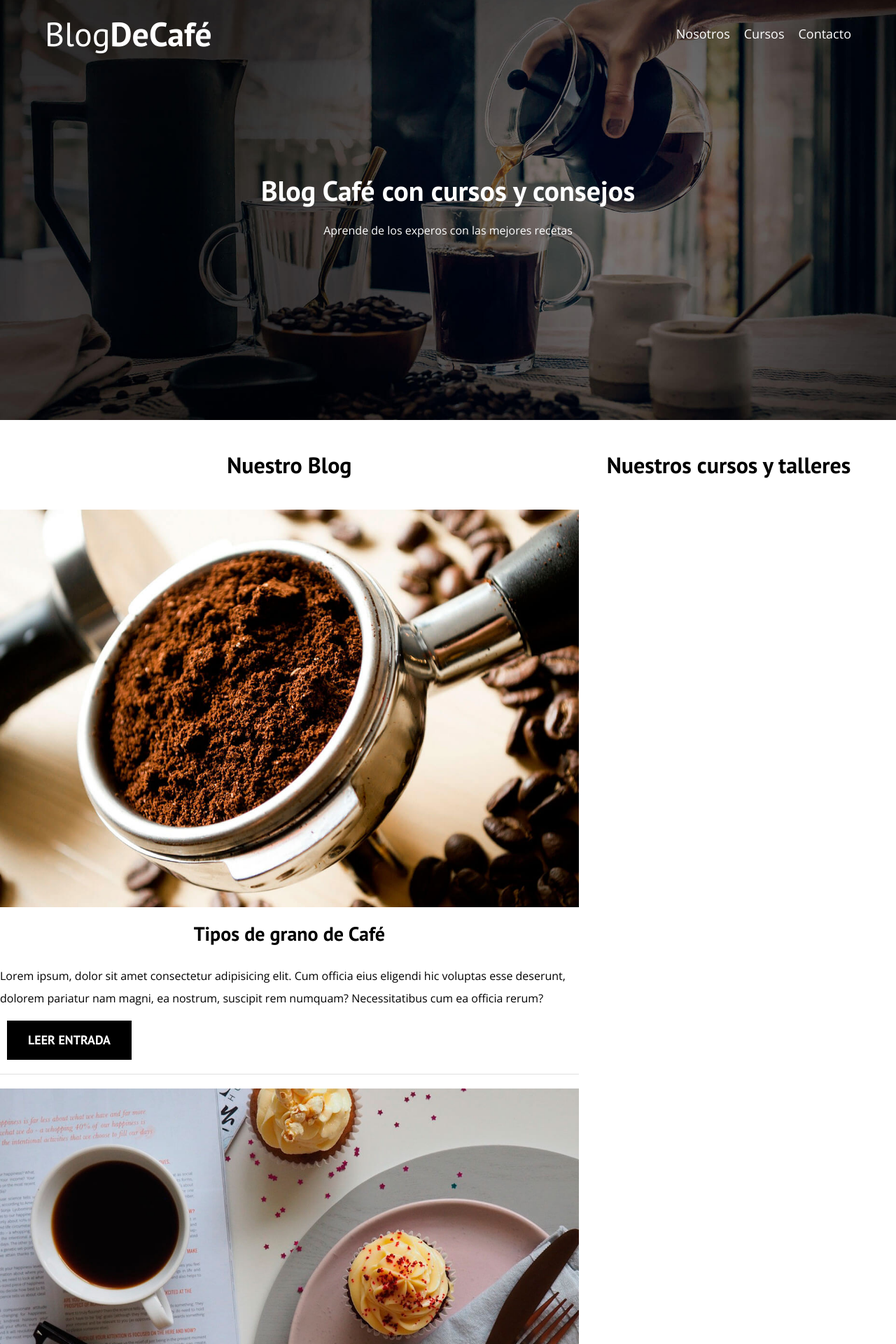
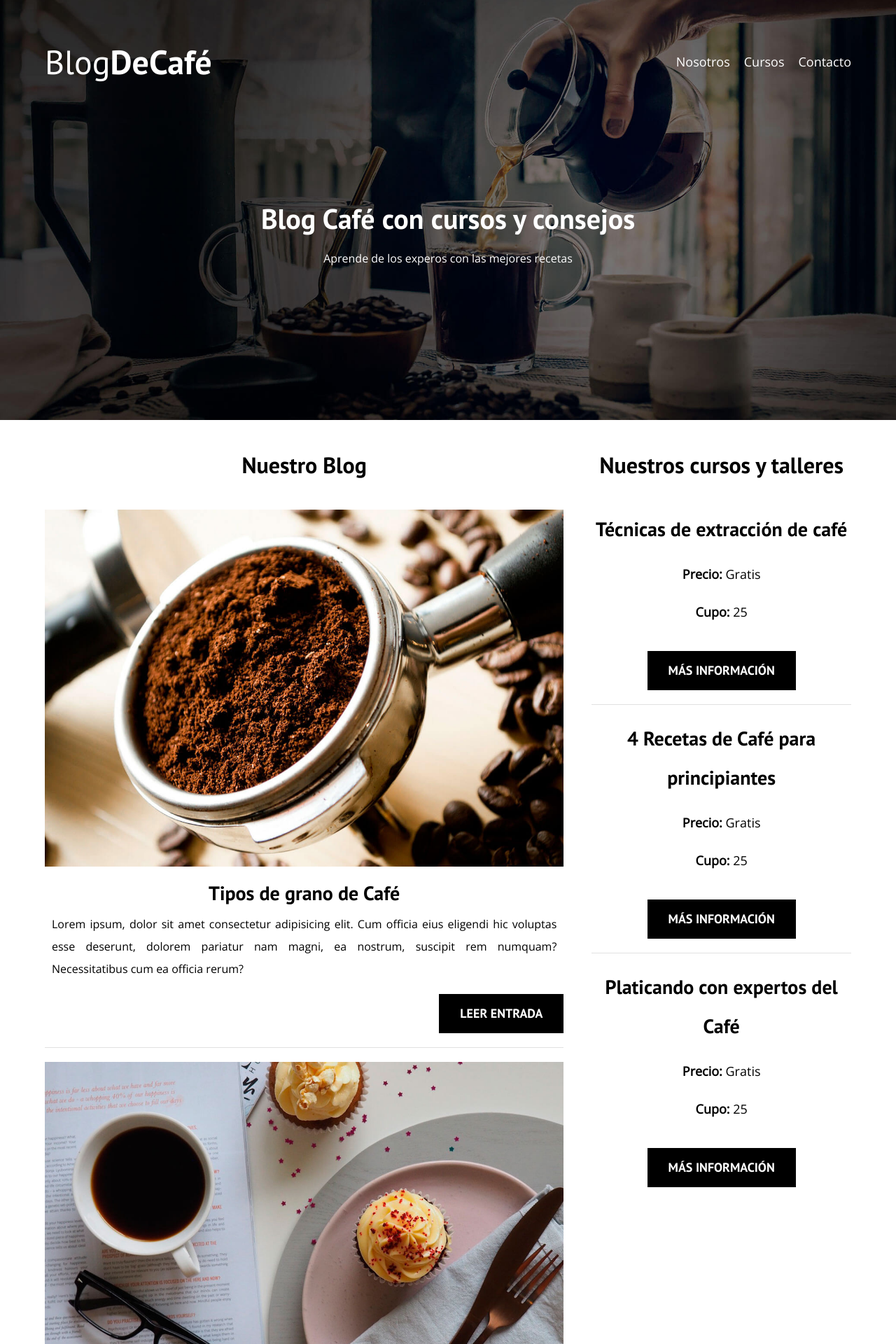
Before and after one commit to KevinMed25/CursoWeb, a PHP site: page / in a window 1280 px wide. Shown: the top 1920 px of the page at 70% size. Run offline with PHP 8.4, Linux system fonts and the light colour scheme.

Commit message:
Página principal del blog café

```diff
--- a/Blog_Café/css/styles.css
+++ b/Blog_Café/css/styles.css
@@ -23,9 +23,10 @@ body {
     line-height: 2; /*Interlineado*/
 }
 .contenedor {
-    max-width: 120rem;
-    width: 90%;
-    margin: 0 auto; /*0 vertical auto horizontal*/
+    /* max-width: 120rem; */
+     /* width: 90%; */
+    width: min(90%, 120rem); /*Aplica el menor entre ambos*/
+    margin: 0 auto; /*0 vertical auto horizontal */
 }
 a {
     text-decoration: none;
@@ -91,6 +92,7 @@ img {
         display:flex;
         justify-content: space-between; /*Alinear horizontalmente*/
         align-items: center;    /*Alinear verticalmente*/
+        padding-top: 4rem;
     }
 }
 
@@ -118,6 +120,7 @@ img {
     text-align: center;
     font-size: 1.8rem;
     color: var(--blanco);
+    padding: 0.5rem 0;
 }
 
 /* Principal-Blog: */
@@ -131,6 +134,7 @@ img {
 .entrada {
     border-bottom: 0.1rem solid var(--colorBorde);
     margin-bottom: 2rem;
+
 }
 /* Para eliminar el borde de la ultima entrada */
 .entrada:last-of-type {/*El último de este tipo*/
@@ -140,7 +144,7 @@ img {
 .boton {
     display: block;
     padding: 1rem 3rem;
-    margin: 0 1rem;
+    margin: 1rem 2rem;
     color:var(--blanco);
     font-family: var(--fuenteTitulo);
     text-align: center;
@@ -148,15 +152,54 @@ img {
     font-size: 1.8rem;
     text-transform: uppercase;
     margin-bottom: 2rem;
+    background-color: var(--negro);
+}
+.entrada__contenido p {
+    text-align: justify;
+    margin: 0 1rem;
 }
  @media (min-width: 768px) {
-
     .boton {
         display: inline-block;
-        /* float: right; */
+        margin: 2rem 0rem;
     }
-
+    .entrada__contenido:last-of-type{
+        text-align: right;
+    }
 }
-.boton--primario {
+.boton--secundario:hover, .boton--primario:hover{
+    background-color: var(--colorPrimario);
+}
+.cursos {
+    text-align: center;
+    list-style: none;
+}
+/* @media (min-width: 768px) {
+    .cursos {
+        text-align: left;
+    }
+} */
+.widget-curso {
+    border-bottom: 0.1rem solid var(--colorBorde);
+    margin-bottom: 2rem;
+}
+.widget-curso:last-of-type {
+    border: none;
+    margin: 0;
+}
+.widget-curso__label {
+    font-weight: bold;
+    font-size: 1.8rem;
+}
+.widget-curso__info {
+    font-weight: 400;
+}
+/*Para el footer*/
+.footer {
     background-color: var(--negro);
+    padding-bottom: 3rem;
+    margin-top: 4rem;
 }
+.footer .barra {
+    justify-content: center;
+}
--- a/Blog_Café/index.html
+++ b/Blog_Café/index.html
@@ -36,14 +36,14 @@
         </div>
     </header>
 
-    <div class="contenido-principal">
+    <div class="contenedor contenido-principal">
         <main class="blog">
             <h3 class="centrar-texto">Nuestro Blog</h3>
             <article class="entrada">
                 <div class="entrada_img">
                     <img src="img/blog1.jpg" alt="imagen_blog">
                 </div>
-                <div class="entrada_contenido">
+                <div class="entrada__contenido">
                     <h4 class="no-margin centrar-texto">Tipos de grano de Café</h4>
                     <p>Lorem ipsum, dolor sit amet consectetur adipisicing elit. Cum officia eius eligendi hic voluptas esse deserunt, dolorem pariatur nam magni, ea nostrum, suscipit rem numquam? Necessitatibus cum ea officia rerum?</p>
                     <a class="boton boton--primario" href="entrada.html">Leer Entrada</a>
@@ -53,7 +53,7 @@
                 <div class="entrada_img">
                     <img src="img/blog2.jpg" alt="imagen_blog">
                 </div>
-                <div class="entrada_contenido">
+                <div class="entrada__contenido">
                     <h4 class="no-margin centrar-texto">3 Deliciosas Recetas de café</h4>
                     <p>Lorem ipsum, dolor sit amet consectetur adipisicing elit. Cum officia eius eligendi hic voluptas esse deserunt, dolorem pariatur nam magni, ea nostrum, suscipit rem numquam? Necessitatibus cum ea officia rerum?</p>
                     <a class="boton boton--primario" href="entrada.html">Leer Entrada</a>
@@ -63,17 +63,47 @@
                 <div class="entrada_img">
                     <img src="img/blog3.jpg" alt="imagen_blog">
                 </div>
-                <div class="entrada_contenido">
+                <div class="entrada__contenido">
                     <h4 class="no-margin centrar-texto">Beneficios del Cafés</h4>
                     <p>Lorem ipsum, dolor sit amet consectetur adipisicing elit. Cum officia eius eligendi hic voluptas esse deserunt, dolorem pariatur nam magni, ea nostrum, suscipit rem numquam? Necessitatibus cum ea officia rerum?</p>
                     <a class="boton boton--primario" href="entrada.html">Leer Entrada</a>
                 </div>
             </article>
         </main>
-        <aside class="sidebar">
-            <h3>Nuestros cursos y talleres</h3>
+        <aside>
+            <h3 class="sidebar centrar-texto" >Nuestros cursos y talleres</h3>
+            <!-- ul -> Lista no ordenada -->
+            <ul class="cursos no-padding">
+                <li class="widget-curso">
+                    <h4 class="no-margin">Técnicas de extracción de café</h4>
+                    <p class="widget-curso__label"> Precio: <span class="widget-curso__info">Gratis</span></p>
+                    <p class="widget-curso__label"> Cupo: <span class="widget-curso__info">25</span></p>
+                    <a class="boton boton--secundario" href="entrada.html">Más información</a>
+                </li>
+                <li class="widget-curso">
+                    <h4 class="no-margin">4 Recetas de Café para principiantes</h4>
+                    <p class="widget-curso__label"> Precio: <span class="widget-curso__info">Gratis</span></p>
+                    <p class="widget-curso__label"> Cupo: <span class="widget-curso__info">25</span></p>
+                    <a class="boton boton--secundario" href="entrada.html">Más información</a>
+                </li>
+                <li class="widget-curso">
+                    <h4 class="no-margin">Platicando con expertos del Café</h4>
+                    <p class="widget-curso__label"> Precio: <span class="widget-curso__info">Gratis</span></p>
+                    <p class="widget-curso__label"> Cupo: <span class="widget-curso__info">25</span></p>
+                    <a class="boton boton--secundario" href="entrada.html">Más información</a>
+                </li>
+            </ul>
         </aside>
     </div>
+    <footer class="footer">
+        <div class="contenedor">
+            <div class="barra">
+                <a class="logo" href="index.html">
+                    <h1 class="logo__nombre no-margin centrar-texto">Blog<span class="logo__bold">DeCafé</spanclas></h1>
+                </a>
+            </div>
+        </div>
+    </footer>
 
 </body>
 </html>
```
